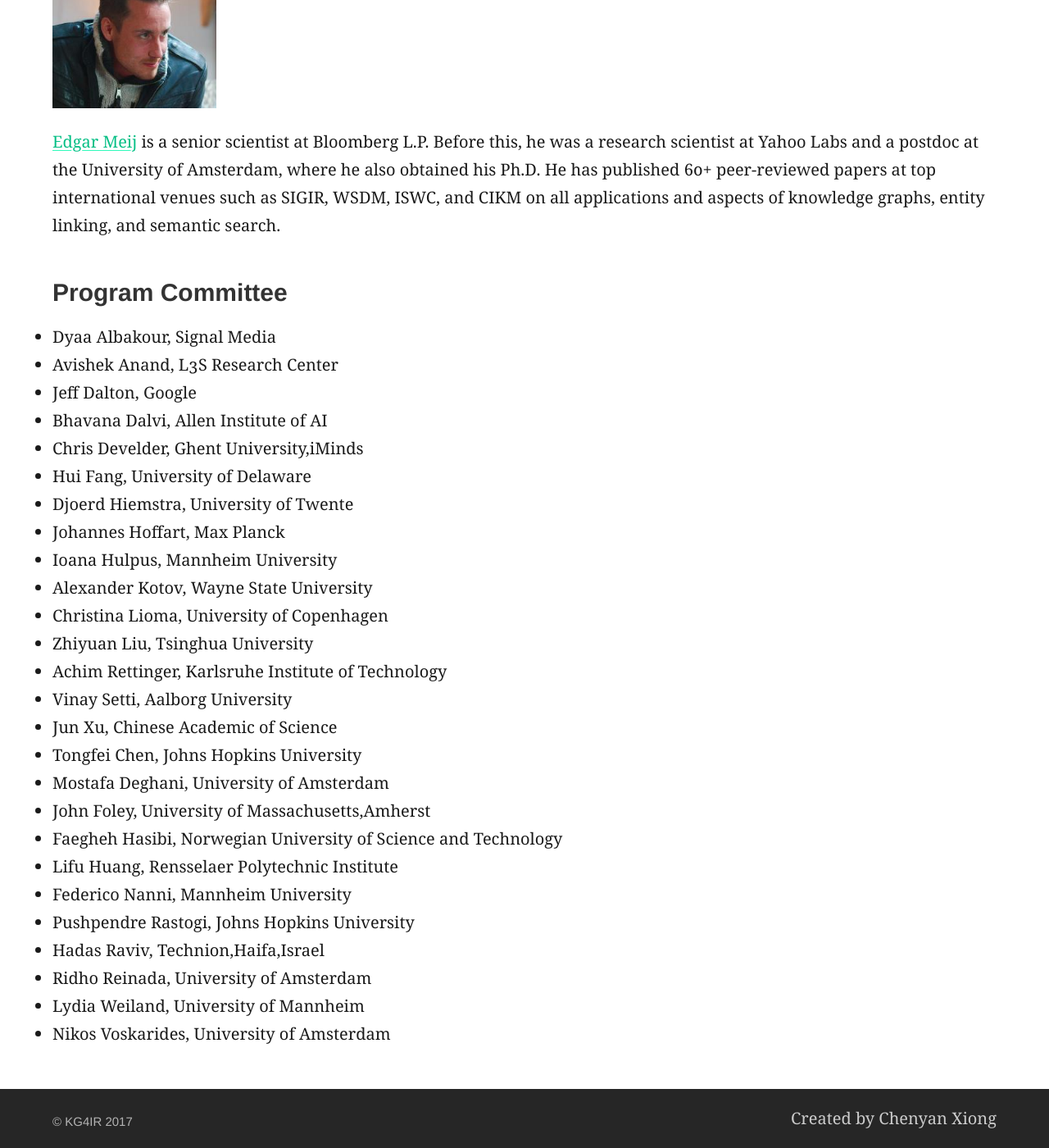
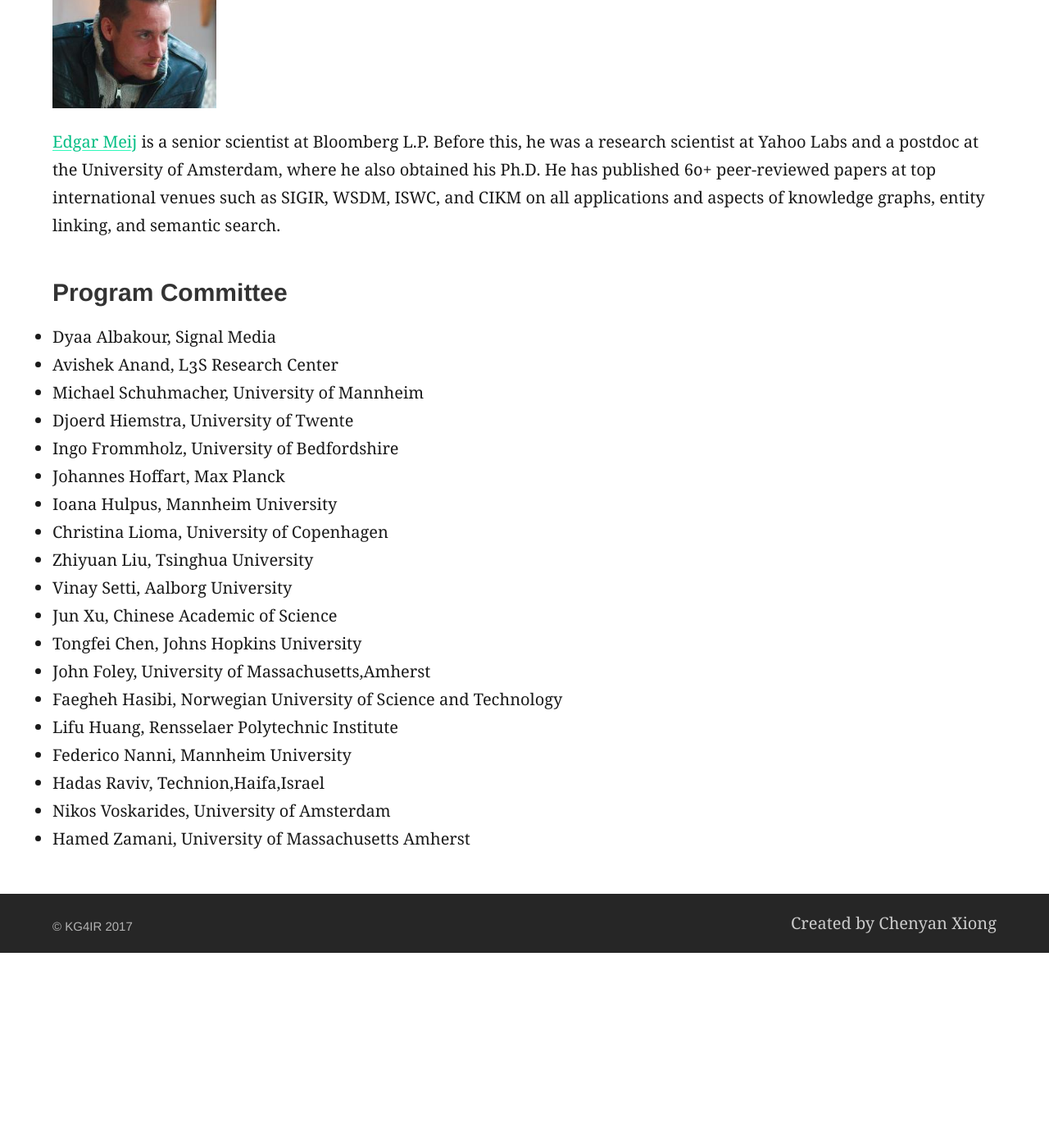
Before and after one commit to daviddarnes/alembic, a Jekyll site: the page built from organization.md, in a window 1280 px wide and 1400 px high, scrolled down 1115 px. Shown: the whole window at 82% size. Built offline with Jekyll 4.4.1, drawn with Linux system fonts in a browser that asks for light colours; after the commit the page ends 2277 px from its top, so only the background shows below that.

Commit message:
update according to LD

```diff
--- a/organization.md
+++ b/organization.md
@@ -19,27 +19,20 @@ where he also obtained his Ph.D. He has published 60+ peer-reviewed papers at to
 
 * Dyaa Albakour, Signal Media
 * Avishek Anand, L3S Research Center
-* Jeff Dalton, Google
-* Bhavana Dalvi, Allen Institute of AI
-* Chris Develder, Ghent University,iMinds
-* Hui Fang, University of Delaware
+* Michael Schuhmacher, University of Mannheim
 * Djoerd Hiemstra, University of Twente
+* Ingo Frommholz, University of Bedfordshire
 * Johannes Hoffart, Max Planck
 * Ioana Hulpus, Mannheim University
-* Alexander Kotov, Wayne State University
 * Christina Lioma, University of Copenhagen
 * Zhiyuan Liu, Tsinghua University
-* Achim Rettinger, Karlsruhe Institute of Technology
 * Vinay Setti, Aalborg University
 * Jun Xu, Chinese Academic of Science
 * Tongfei Chen, Johns Hopkins University
-* Mostafa Deghani, University of Amsterdam
 * John Foley, University of Massachusetts,Amherst
 * Faegheh Hasibi, Norwegian University of Science and Technology
 * Lifu Huang, Rensselaer Polytechnic Institute
 * Federico Nanni, Mannheim University
-* Pushpendre Rastogi, Johns Hopkins University
 * Hadas Raviv, Technion,Haifa,Israel
-* Ridho Reinada, University of Amsterdam
-* Lydia Weiland, University of Mannheim
 * Nikos Voskarides, University of Amsterdam
+* Hamed Zamani, University of Massachusetts Amherst
```
Also changed, not shown: dates.md (+11 -0 lines), submit.md (+8 -4 lines), template/samplebib.bib (added, +17 -0 lines), 3 other files.
